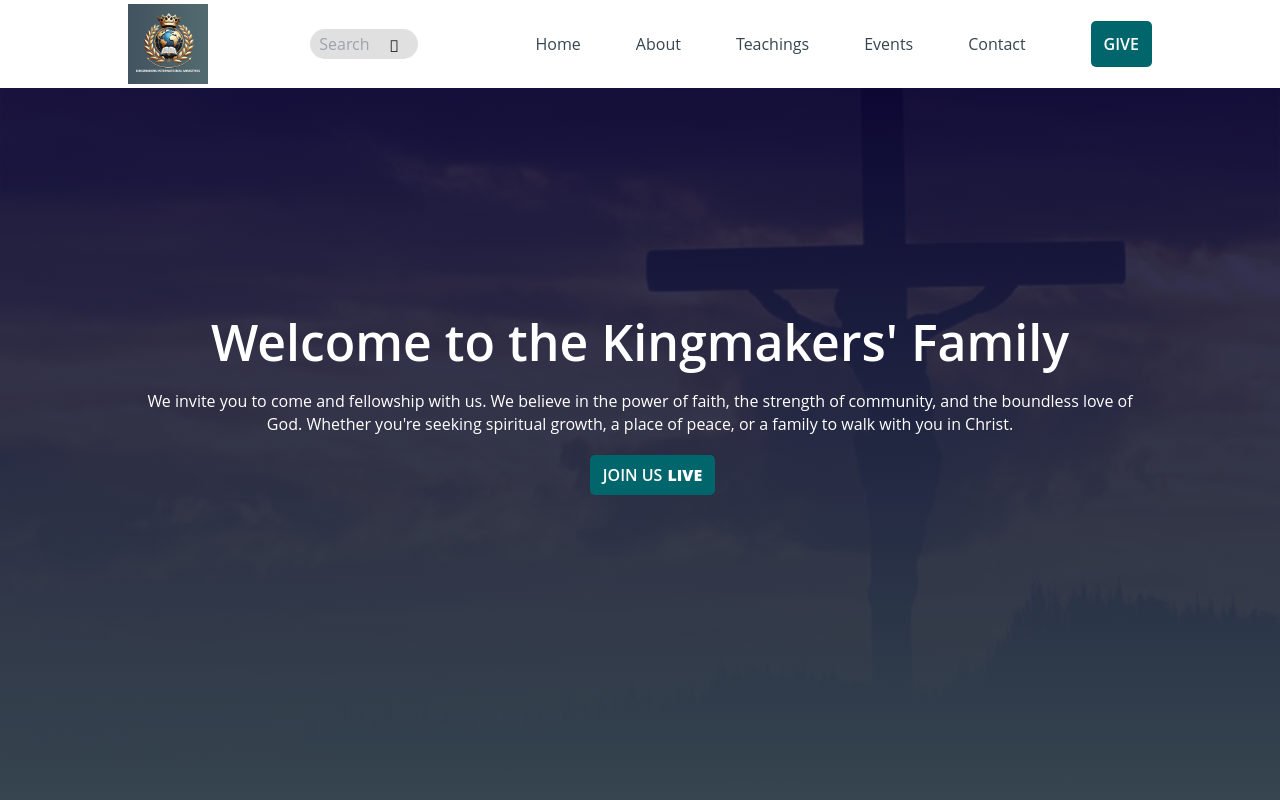
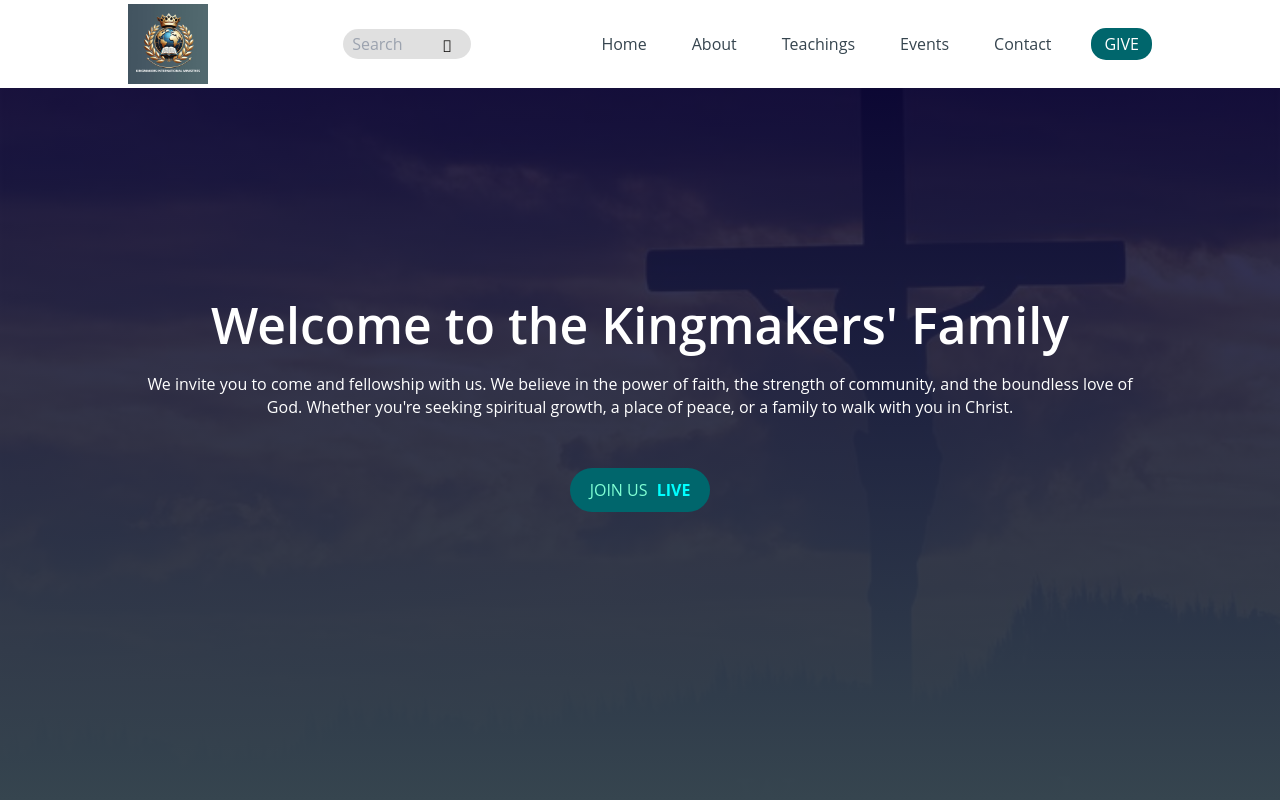
Before and after one commit to Leche90/ChurchApp, a React (Vite) app: page / in a window 1280 px wide. Shown: the top 800 px of the page. Built offline with nearby package versions, Linux system fonts and the light colour scheme.

Commit message:
updated frontend components

```diff
--- a/src/components/Hero/Hero.css
+++ b/src/components/Hero/Hero.css
@@ -28,22 +28,17 @@
     max-width: 1000px;
 }
 
-.btn {
-    background: rgba(0, 102, 108, 1) !important; ;
-    color: white;
-    padding: 8px 13px;
-    border: none;
-    border-radius: 5px;
-    cursor: pointer;
-    font-size: 16px;
-    outline: 0;
-    display: inline-flex;
-    align-items: center;
-    justify-content: center;
-    margin-left: 25px;
-    font-weight: 600;
+.hero-text .btn b {
+    margin-left: 5px; /* Adds space between 'US' and 'LIVE' */
+    color: aqua;
 }
 
-.btn b {
-    margin-left: 5px; /* Adds space between 'US' and 'LIVE' */
-  }
+.hero-text .btn {
+    color: aquamarine;
+    margin-top: 30px;
+    background-color: rgba(0, 102, 108, 1);
+}
+
+.hero-text .btn:hover {
+    background-color: rgb(14, 9, 38);
+}
--- a/src/components/Navbar/Navbar.css
+++ b/src/components/Navbar/Navbar.css
@@ -31,7 +31,7 @@ nav{
     padding: 0 9px;
     transition: all 0.3s cubic-bezier(0.21, 0.61, 0.36, 1);
     border-radius: 20px;
-
+    margin-left: 20px;
 }
 
 .search.focused {
@@ -45,7 +45,7 @@ nav{
     font-size: 16px;
     color: rgb(20, 72, 63);
     transition: all 0.5s cubic-bezier(0.21, 0.61, 0.36, 1);
-    width: 60px;
+    width: 80px; /* Adjust by percentage or px depending on choice */
 }
 
 .search-textbox:focus {
@@ -55,9 +55,9 @@ nav{
 .ico-btn {
     width: 30px;
     height: 30px;
-    border-radius: 80%;
+    border-radius: 20px;
     padding: 5px;
-    color: #f62f0c;
+    border: 1px;
 }
 
 .ico-btn.search-btn {
@@ -108,12 +108,13 @@ nav{
 }
 
 /* Navbar Links Styling */
-.nav-links {
+.nav-link {
     list-style-type: none;  /* Remove list styling */
     display: flex;  /* Use flexbox to align navbar items horizontally */
     gap: 10px;  /* Add space between items */
     margin: 0;  /* Remove margin */
     padding: 0;  /* Remove padding */
+    transition: transform 0.2s ease-in-out;
   }
 
 .nav-links li {
@@ -125,7 +126,7 @@ nav{
 
   /* Hover Effect for Navbar Items */
 .nav-links li a:hover {
-    transform: translateY(-8px);  /* Move the item up when hovered */
+    transform: translateY(-5px);  /* Move the item up when hovered */
     color: #057da1;  /* Change color to tomato when hovered */
   }
 
@@ -146,17 +147,6 @@ nav{
     padding: 10px;  /* Add padding around the links */
     color: rgba(54, 69, 79, 1);  /* Set text color */
     text-decoration: none;  /* Remove underlines from links */
-  }
-
-/* Button Style */
-.btn {
-    padding: 10px 20px;  /* Add padding to button */
-    background-color: #ff6347;  /* Set background color to tomato */
-    color: white;  /* Set text color to white */
-    border: none;  /* Remove border */
-    cursor: pointer;  /* Change cursor to pointer on hover */
-    font-weight: bold;  /* Make text bold */
-    border-radius: 5px;  /* Round the corners of the button */
   }
 
 nav ul li {
@@ -193,3 +183,23 @@ nav ul li {
       display: flex;  /* Show links when active */
     }
   }
+
+.nav-links .btn {
+    background: rgba(0, 102, 108, 1)  !important; ;
+    color: white;
+    padding: 8px 13px;
+    border: none;
+    border-radius: 15px;
+    cursor: pointer;
+    font-size: 16px;
+    outline: 0;
+    display: inline-flex;
+    align-items: center;
+    justify-content: center;
+    font-weight: 500;
+    margin-left: 10px;
+}
+
+.nav-links .btn:hover {
+    background: rgb(158, 113, 0) !important;
+}
--- a/src/components/Navbar/Navbar.tsx
+++ b/src/components/Navbar/Navbar.tsx
@@ -74,7 +74,8 @@ const Navbar: React.FC = () => {  // nabvar functional component
             <li><a href="https://www.kingmakersinternationalministries.com/teachings">Teachings</a></li>
             <li><a href="https://www.kingmakersinternationalministries.com/events">Events</a></li>
             <li><a href="https://www.kingmakersinternationalministries.com/contact">Contact</a></li>
-            <button className="btn" onClick={handleClick}>GIVE</button>
+            <a href='https://members.faithpays.org/donate/FP8588921' target="_blank" rel="noopener noreferrer">
+            <button className="btn" onClick={handleClick}>GIVE</button></a>
         </ul>
     </nav>
   );
--- a/src/components/Video/Video.tsx
+++ b/src/components/Video/Video.tsx
@@ -7,12 +7,12 @@ const Video: React.FC = () => {
         <div className="video-main">
             <h3 className="video-title">Watch the Latest Sermon</h3>
             <p className='video-description'>
-              <span className="message-title">REVISITING THE OLD PLAN</span>
+              <span className="message-title">REBUILDING OUR PRAYER LIFE</span>
             </p>
               <iframe
                 width="560"
                 height="315"
-                src="https://www.youtube.com/embed/WMbTKbN17D4?rel=0"
+                src="https://www.youtube.com/embed/knT9u48rZW8?rel=0"
                 title="YouTube video player"
                 style={{ border: "none"  }}
                 allow="accelerometer; autoplay; clipboard-write; encrypted-media; gyroscope; picture-in-picture"
--- a/src/pages/Home/Home.tsx
+++ b/src/pages/Home/Home.tsx
@@ -11,14 +11,10 @@ import Vision from '../components/Vision/Vision';
 import Partner from '../components/Partner/Partner';
 import Values from '../components/Values/Values';
 
-console.log('Home.tsx loaded');
-console.log('Hero component:', Hero);
-
 const Home: React.FC = () => {
   return (
     <div>
-      {console.log('Rendering Home page')}
-        <Hero />
+       <Hero />
         <Leader />
         <Video />
         <Evangelism />
```
